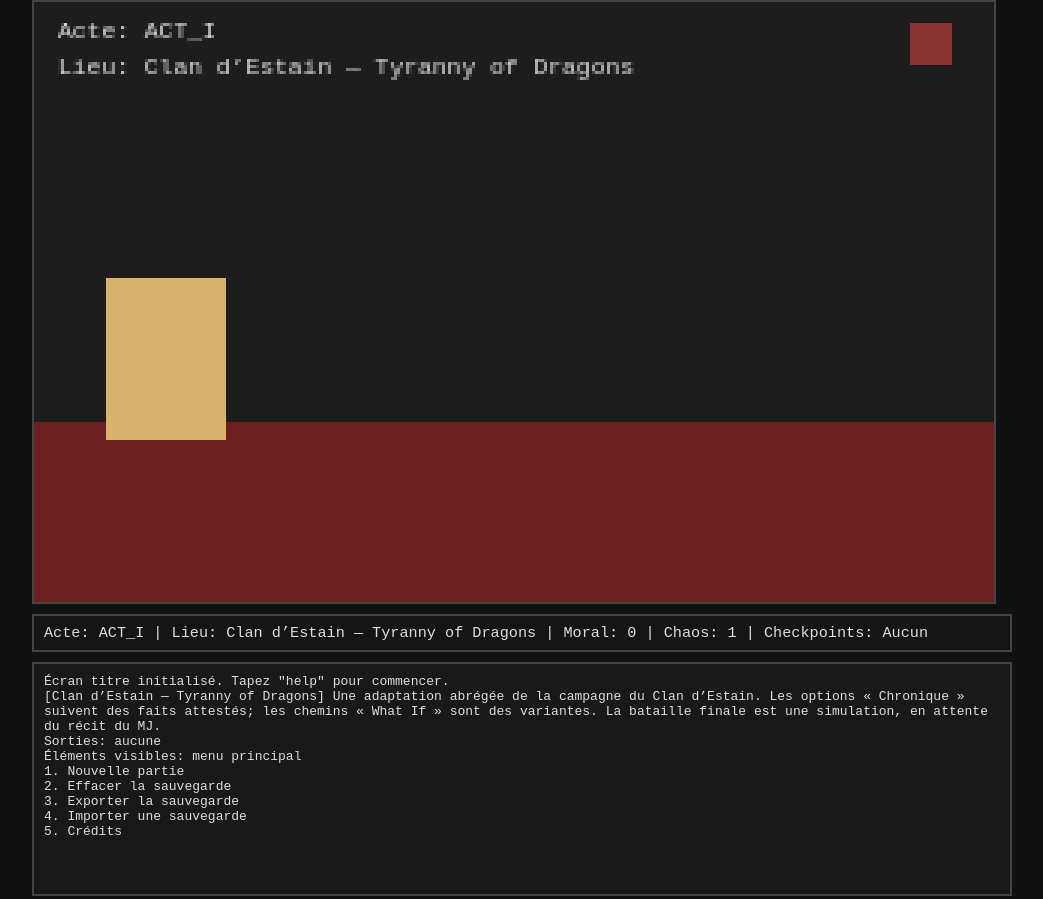
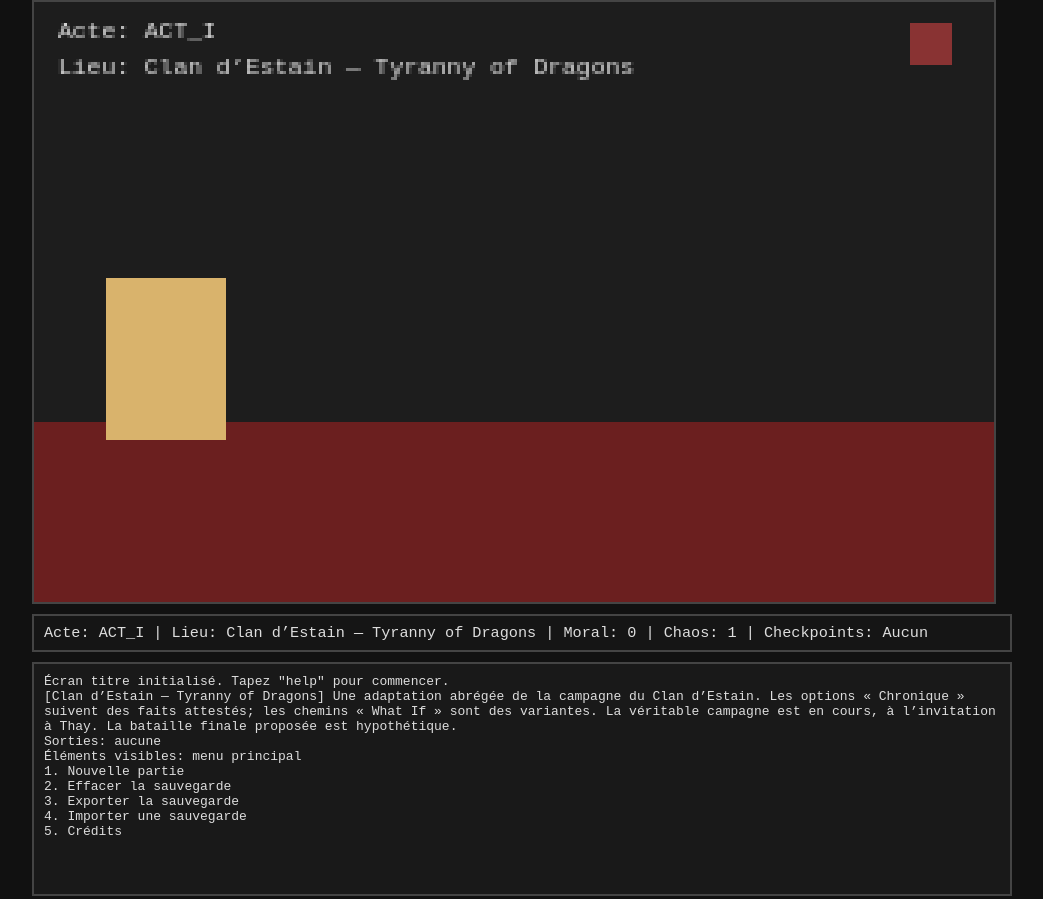
Before and after one commit to Polokrik/DD5, a plain HTML site: page index.html in a window 1280 px wide. Shown: the top 899 px of the page, without its empty margins (118-1161 px from the left). Drawn offline with Linux system fonts and the light colour scheme.

Commit message:
docs(dd5): clarify ongoing campaign on the title screen

```diff
--- a/index.html
+++ b/index.html
@@ -1057,7 +1057,7 @@
       title_screen: {
         id: 'title_screen',
         title: 'Clan d’Estain — Tyranny of Dragons',
-        description: 'Une adaptation abrégée de la campagne du Clan d’Estain. Les options « Chronique » suivent des faits attestés; les chemins « What If » sont des variantes. La bataille finale est une simulation, en attente du récit du MJ.',
+        description: 'Une adaptation abrégée de la campagne du Clan d’Estain. Les options « Chronique » suivent des faits attestés; les chemins « What If » sont des variantes. La véritable campagne est en cours, à l’invitation à Thay. La bataille finale proposée est hypothétique.',
         objects: ['menu principal'],
         exits: {},
         options: []
```
